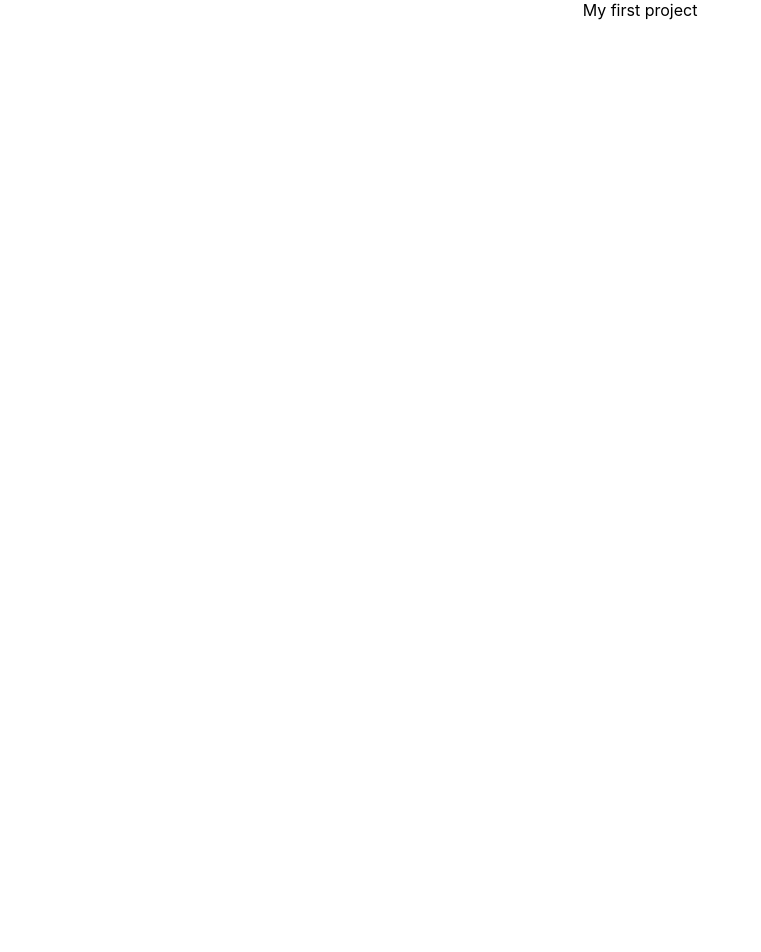
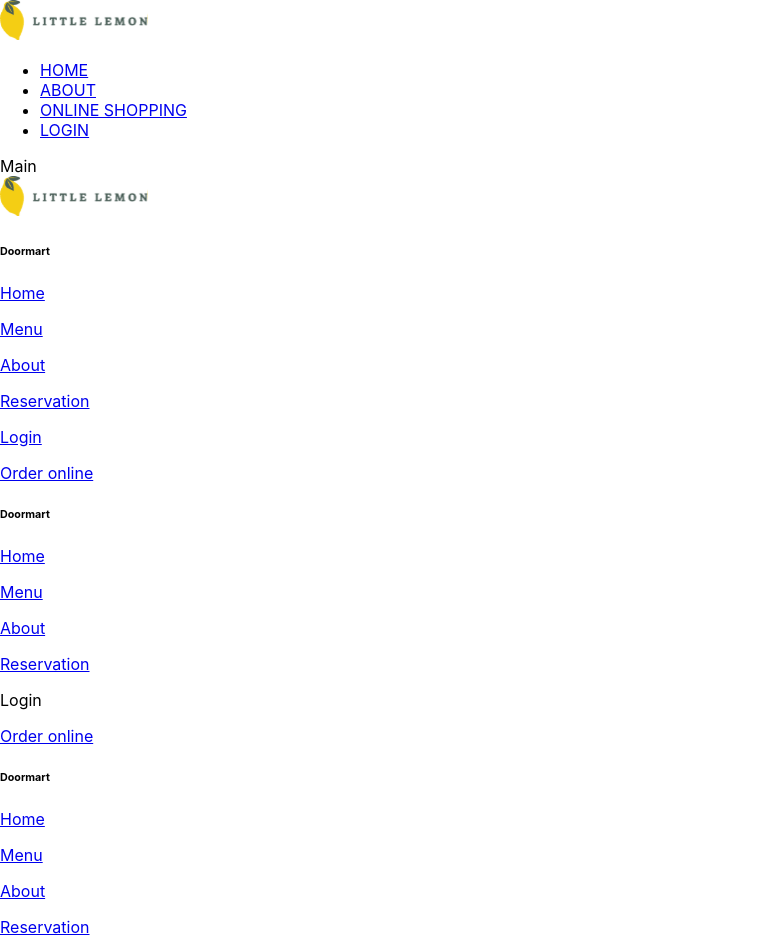
Before and after one commit to uchenna2023/my-second-repo, a React (Create React App) app in the folder lit_lemon/litle-lemon/: page / in a window 1280 px wide. Shown: the top 952 px of the page, without its empty margins (0-761 px from the left). Before the commit the page ends 800 px from the top, so only its background shows below. Built offline with nearby package versions, Linux system fonts and the light colour scheme.

Commit message:
added semantic tag and meta tag

```diff
--- a/lit_lemon/litle-lemon/public/index.html
+++ b/lit_lemon/litle-lemon/public/index.html
@@ -9,6 +9,10 @@
       name="description"
       content="Web site created using create-react-app"
     />
+    <meta name="description" content="The best and affordable restuarant for your daily meals">
+    <meta name="og:title" content="Get your best meal">
+    <meta name="og:description" content="The best restuarant with great offer">
+    <meta name="og:image" content="../src/component/Assets/logo.svg">
     <link rel="apple-touch-icon" href="%PUBLIC_URL%/logo192.png" />
     <!--
       manifest.json provides metadata used when your web app is installed on a
--- a/lit_lemon/litle-lemon/src/App.js
+++ b/lit_lemon/litle-lemon/src/App.js
@@ -1,11 +1,16 @@
 
 import './App.css';
+import Footer from './Components/Footer';
+import Header from './Components/Header';
+import Main from './Components/Main';
 
 function App() {
   return (
-    <div className="App">
-      My first project
-    </div>
+    <>
+    <Header />
+    <Main />
+    <Footer />
+    </>
   );
 }
 
--- /dev/null
+++ b/lit_lemon/litle-lemon/src/Components/Footer.js
@@ -0,0 +1,45 @@
+import React from 'react'
+import Logo from '../Assets/Logo.svg'
+
+const Footer = () => {
+  return (
+    <footer>
+        <img src={Logo} alt=''/>
+        <div>
+            <div>
+                <h6>Doormart</h6>
+                <p><a href='#'>Home</a></p>
+                <p><a href='#'>Menu</a></p>
+                <p><a href='#'>About</a></p>
+                <p><a href='#'>Reservation</a></p>
+                <p><a href='#'>Login</a></p>
+                <p><a href='#'>Order online</a></p>
+
+
+            </div>
+            <div>
+            <h6>Doormart</h6>
+                <p><a href='#'>Home</a></p>
+                <p><a href='#'>Menu</a></p>
+                <p><a href='#'>About</a></p>
+                <p><a href='#'>Reservation</a></p>
+                <p>Login</p>
+                <p><a href='#'>Order online</a></p>
+
+            </div>
+            <div>
+            <h6>Doormart</h6>
+                <p><a href='#'>Home</a></p>
+                <p><a href='#'>Menu</a></p>
+                <p><a href='#'>About</a></p>
+                <p><a href='#'>Reservation</a></p>
+                <p><a href='#'>Login</a></p>
+                <p><a href='#'>Order online</a></p>
+
+            </div>
+        </div>
+    </footer>
+  )
+}
+
+export default Footer
--- /dev/null
+++ b/lit_lemon/litle-lemon/src/Components/Header.js
@@ -0,0 +1,14 @@
+import React from 'react'
+import Logo from '../Assets/Logo.svg'
+import Nav from './Nav'
+
+const Header = () => {
+  return (
+    <header>
+        <img src={Logo} alt=''/>
+        <Nav />
+    </header>
+  )
+}
+
+export default Header
--- /dev/null
+++ b/lit_lemon/litle-lemon/src/Components/Main.js
@@ -0,0 +1,9 @@
+import React from 'react'
+
+const Main = () => {
+  return (
+    <main>Main</main>
+  )
+}
+
+export default Main
--- /dev/null
+++ b/lit_lemon/litle-lemon/src/Components/Nav.js
@@ -0,0 +1,16 @@
+import React from 'react'
+
+const Nav = () => {
+  return (
+    <nav>
+        <ul>
+            <li><a href='www.mysite.com'>HOME</a></li>
+            <li><a href='www.mysite.com'>ABOUT</a></li>
+            <li><a href='www.mysite.com'>ONLINE SHOPPING</a></li>
+            <li><a href='www.mysite.com'>LOGIN</a></li>
+        </ul>
+    </nav>
+  )
+}
+
+export default Nav
```
Also changed, not shown: lit_lemon/litle-lemon/src/Assets/Logo.svg (added).
